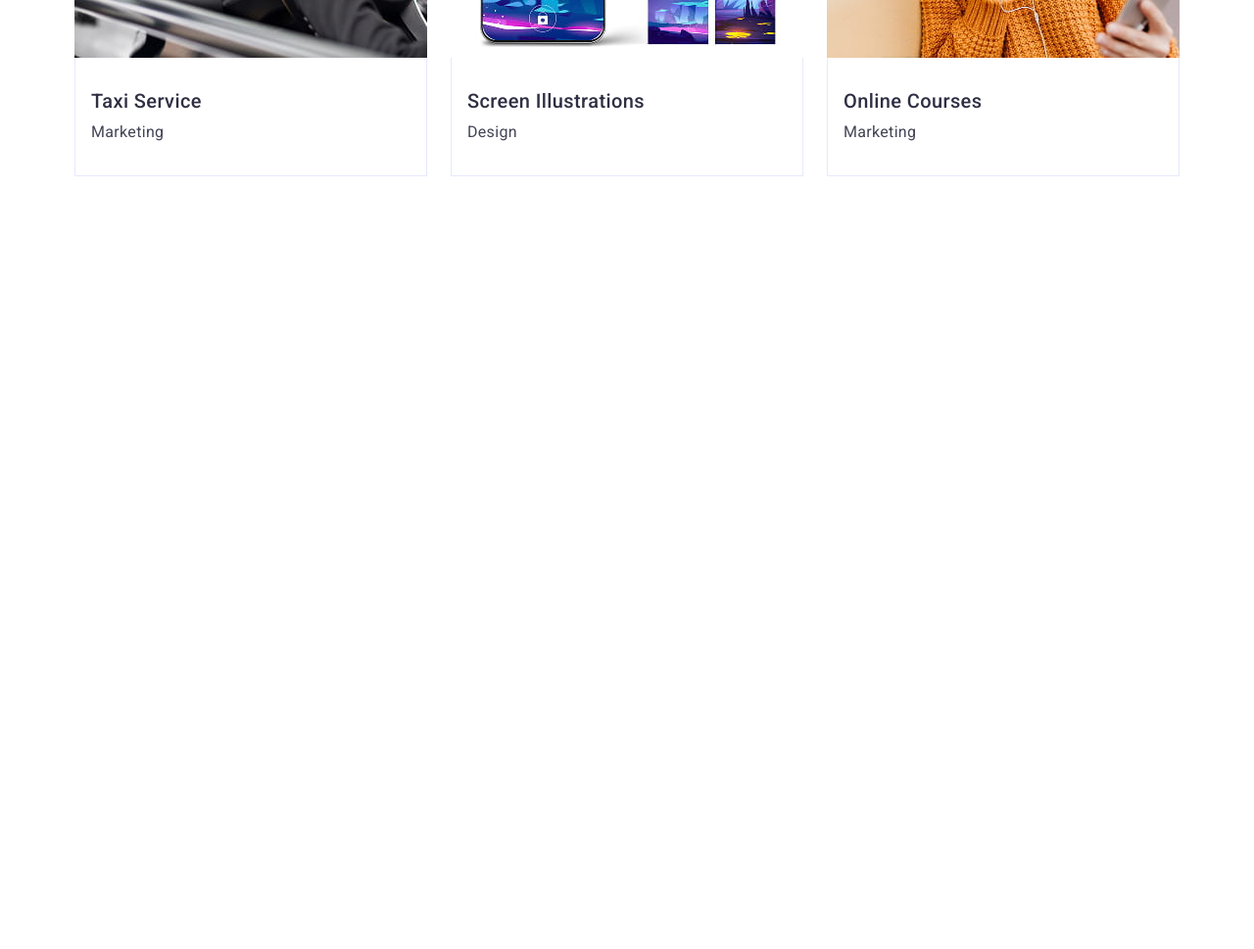
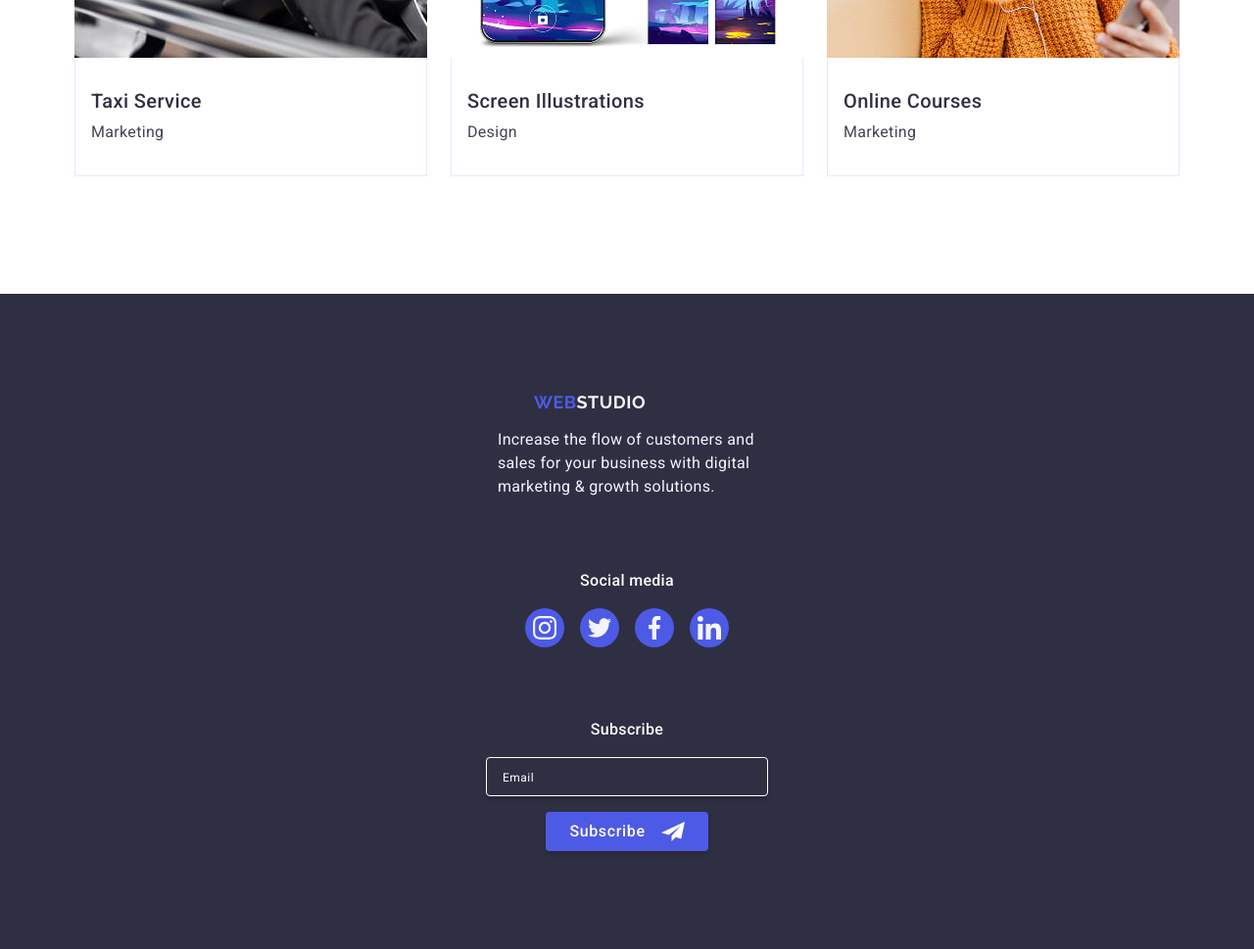
Before and after one commit to AntoniiViazovskyi/goit-markup-hw-06, a plain HTML site: page index.html in a window 1280 px wide. Shown: the part 2859-3828 px from the top of the page at 98% size. Before the commit the page ends 3159 px from the top, so only its background shows below. Drawn offline with nearby package versions, Linux system fonts and the light colour scheme.

Commit message:
Added mobile adaptive design for Footer section

```diff
--- a/css/styles-old.css
+++ b/css/styles-old.css
@@ -227,18 +227,18 @@
   transform: translateY(0);
 }
 --------------------------------------------------------------------------------------------------------------------------------------------------------------------------------------
-  .footer {
+  /* .footer {
   background-color: var(--color-dark);
   padding: 100px 0;
-}
+} */
 
-.footer-wrapper {
+/* .footer-wrapper {
   display: flex;
   justify-content: flex-start;
   align-items: baseline;
-}
+} */
 
-.footer-text-container {
+/* .footer-text-container {
   gap: 16px;
   text-align: start;
 }
@@ -250,33 +250,33 @@
 
 .footer-text-color {
   color: var(--color-accent);
-}
+} */
 
-.footer-paragraph {
+/* .footer-paragraph {
   max-width: 264px;
-}
+} */
 
 .footer-links-container {
   margin-left: 120px;
   gap: 16px;
 }
 
-.footer-links-text {
+/* .footer-links-text {
   color: var(--color-white);
-}
+} */
 
-.footer-social-links-list {
+/* .footer-social-links-list {
   display: flex;
   justify-content: center;
   gap: 16px;
-}
+} */
 
-.footer-social-link:is(:hover, :focus) {
+/* .footer-social-link:is(:hover, :focus) {
   background-color: var(--color-success);
-}
+} */
 
 .footer-subscribe-container {
-  margin-left: auto;
+  margin-left: auto; /*do not forget to set!!!*/
   gap: 16px;
 }
 
--- a/css/styles.css
+++ b/css/styles.css
@@ -643,6 +643,10 @@ a:is(:hover, :focus) {
   transform: translateY(0);
 }
 
+.portfolio-list-item .card-text {
+  text-align: start;
+}
+
 @media screen and (min-width: 768px) {
   .portfolio-list {
     flex-direction: row;
@@ -679,3 +683,137 @@ a:is(:hover, :focus) {
       0 1px 6px 0 rgba(46, 47, 66, 0.08);
   }
 }
+
+/* footer */
+
+.footer {
+  background-color: var(--color-dark);
+  padding: 96px 0;
+}
+
+.footer-wrapper {
+  display: flex;
+  flex-direction: column;
+  justify-content: flex-start;
+  align-items: center;
+  gap: 72px;
+}
+
+.footer-text-container {
+  display: flex;
+  flex-direction: column;
+  gap: 16px;
+  align-items: center;
+}
+
+.footer-logo {
+  display: flex;
+  align-items: center;
+  max-width: 115px;
+}
+
+.footer-text-color {
+  color: var(--color-accent);
+}
+
+.footer-paragraph {
+  max-width: 288px;
+}
+
+.footer .paragraph-text {
+  font-weight: 400;
+}
+
+.footer-links-container {
+  display: flex;
+  flex-direction: column;
+  align-items: center;
+  gap: 16px;
+}
+
+.footer-links-text {
+  color: var(--color-white);
+}
+
+.footer-social-links-list {
+  display: flex;
+  justify-content: center;
+  gap: 16px;
+}
+
+.footer-social-link:is(:hover, :focus) {
+  background-color: var(--color-success);
+}
+
+.footer-subscribe-container {
+  display: flex;
+  flex-direction: column;
+  align-items: center;
+  gap: 16px;
+}
+
+.footer-form-wrapper {
+  display: flex;
+  flex-direction: column;
+  align-items: center;
+  gap: 16px;
+}
+
+.footer-subscribe-input {
+  border: 1px solid var(--color-white);
+  border-radius: 4px;
+  min-width: 288px;
+  height: 40px;
+  box-shadow: 0 4px 4px 0 rgba(0, 0, 0, 0.15);
+  background-color: transparent;
+  padding: 8px 16px;
+  color: var(--color-white);
+  transition: border 250ms cubic-bezier(0.4, 0, 0.2, 1);
+}
+
+.footer-subscribe-input::placeholder {
+  font-weight: 400;
+  font-size: 12px;
+  line-height: 2;
+  letter-spacing: 0.04em;
+  color: var(--color-white);
+}
+
+.footer-subscribe-input:is(:focus, :focus-visible) {
+  outline: transparent;
+  border: 1px solid var(--color-success);
+}
+
+.subscribe-btn {
+  padding: 8px 24px;
+  min-width: 165px;
+  min-height: 40px;
+}
+
+.subscribe-btn-content {
+  display: flex;
+  align-items: center;
+  justify-content: center;
+  gap: 16px;
+}
+
+.subscribe-icon {
+  fill: var(--color-white);
+}
+
+.subscribe-btn:is(:hover, :focus) {
+  background-color: var(--color-success);
+}
+
+@media screen and (min-width: 768px) {
+}
+
+@media screen and (min-width: 1158px) {
+  .footer {
+    padding: 100px 0;
+  }
+
+  .footer-paragraph {
+    max-width: 264px;
+  }
+}
--- a/index.html
+++ b/index.html
@@ -456,7 +456,7 @@
               </div>
               <div class="portfolio-text-container">
                 <h3 class="item-header-text">Banking App</h3>
-                <p class="paragraph-text">App</p>
+                <p class="card-text">App</p>
               </div>
             </li>
 
@@ -482,7 +482,7 @@
               </div>
               <div class="portfolio-text-container">
                 <h3 class="item-header-text">Cashless Payment</h3>
-                <p class="paragraph-text">Marketing</p>
+                <p class="card-text">Marketing</p>
               </div>
             </li>
 
@@ -507,7 +507,7 @@
               </div>
               <div class="portfolio-text-container">
                 <h3 class="item-header-text">Meditation App</h3>
-                <p class="paragraph-text">App</p>
+                <p class="card-text">App</p>
               </div>
             </li>
 
@@ -532,7 +532,7 @@
               </div>
               <div class="portfolio-text-container">
                 <h3 class="item-header-text">Taxi Service</h3>
-                <p class="paragraph-text">Marketing</p>
+                <p class="card-text">Marketing</p>
               </div>
             </li>
 
@@ -557,7 +557,7 @@
               </div>
               <div class="portfolio-text-container">
                 <h3 class="item-header-text">Screen Illustrations</h3>
-                <p class="paragraph-text">Design</p>
+                <p class="card-text">Design</p>
               </div>
             </li>
 
@@ -582,14 +582,14 @@
               </div>
               <div class="portfolio-text-container">
                 <h3 class="item-header-text">Online Courses</h3>
-                <p class="paragraph-text">Marketing</p>
+                <p class="card-text">Marketing</p>
               </div>
             </li>
           </ul>
         </div>
       </section>
     </main>
-    <footer class="footer hidden">
+    <footer class="footer">
       <div class="container">
         <div class="footer-wrapper">
           <div class="footer-text-container flex-column">
@@ -654,7 +654,7 @@
             </ul>
           </div>
           <div class="footer-subscribe-container flex-column">
-            <p class="footer-links-text">Subscribe</p>
+            <p class="footer-links-text accent-text">Subscribe</p>
             <form class="footer-contact-form">
               <label
                 for="footer-email"
```
